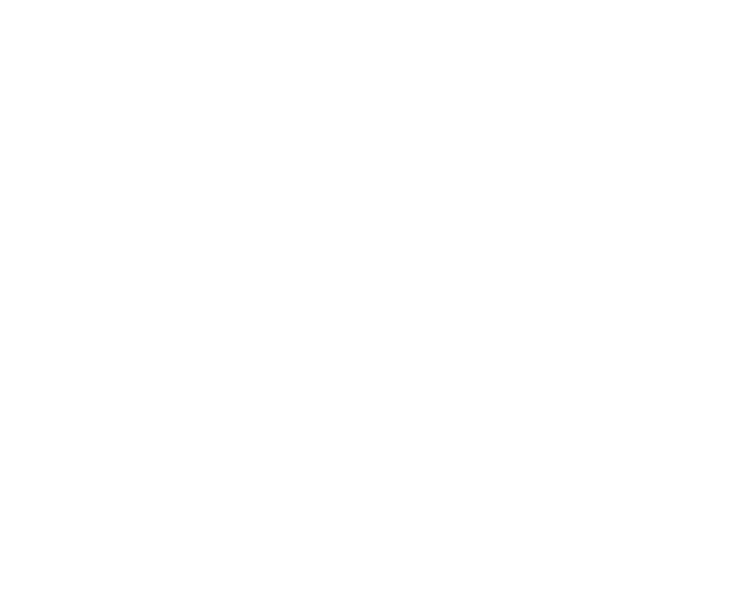
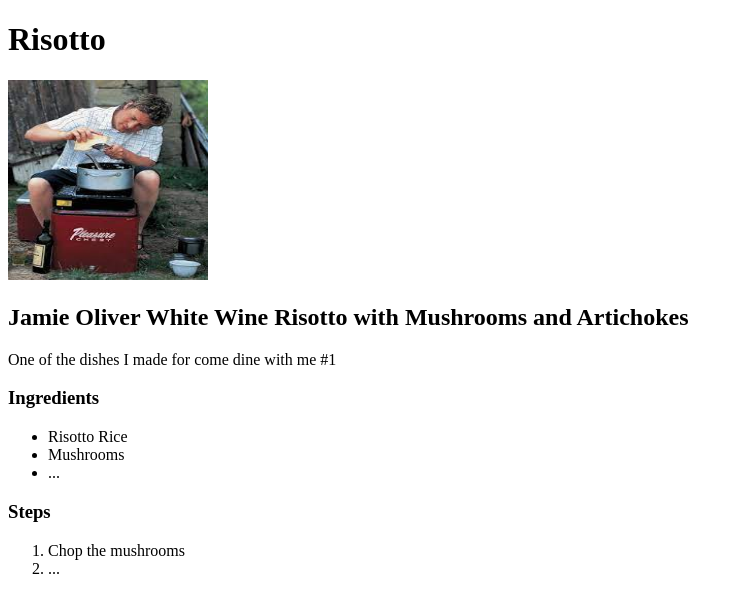
Before and after one commit to LvcaD/odin-recipes, a plain HTML site: page recipes/risotto.html in a window 1280 px wide. Shown: the whole page, without its empty margins (0-743 px from the left). Drawn offline with Linux system fonts and the light colour scheme.

Commit message:
Add Risotto page and link to homepage

```diff
--- a/recipes/risotto.html
+++ b/recipes/risotto.html
@@ -0,0 +1,25 @@
+<!DOCTYPE html>
+<html lang="en">
+<head>
+    <meta charset="UTF-8">
+    <meta name="viewport" content="width=device-width, initial-scale=1.0">
+    <title>Risotto Recipe</title>
+</head>
+<body>
+    <h1>Risotto</h1>
+    <img src="../img/risotto.jpeg" alt="risotto" height="200" width="200">
+    <h2>Jamie Oliver White Wine Risotto with Mushrooms and Artichokes</h2>
+    <p>One of the dishes I made for come dine with me #1</p>
+    <h3>Ingredients</h3>
+    <ul>
+        <li>Risotto Rice</li>
+        <li>Mushrooms</li>
+        <li>...</li>
+    </ul>
+    <h3>Steps</h3>
+    <ol>
+        <li>Chop the mushrooms</li>
+        <li>...</li>
+    </ol>
+</body>
+</html>
```
Also changed, not shown: index.html (+1 -0 lines).
